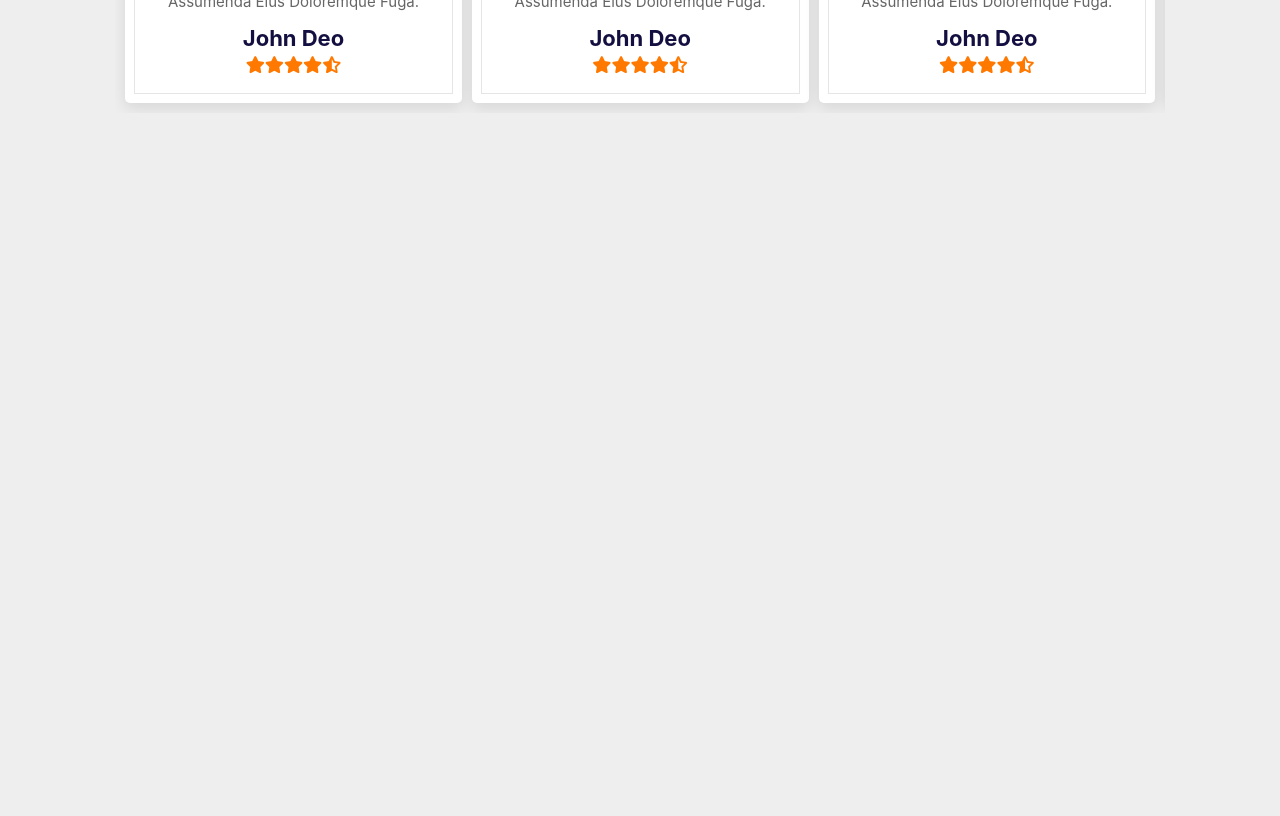
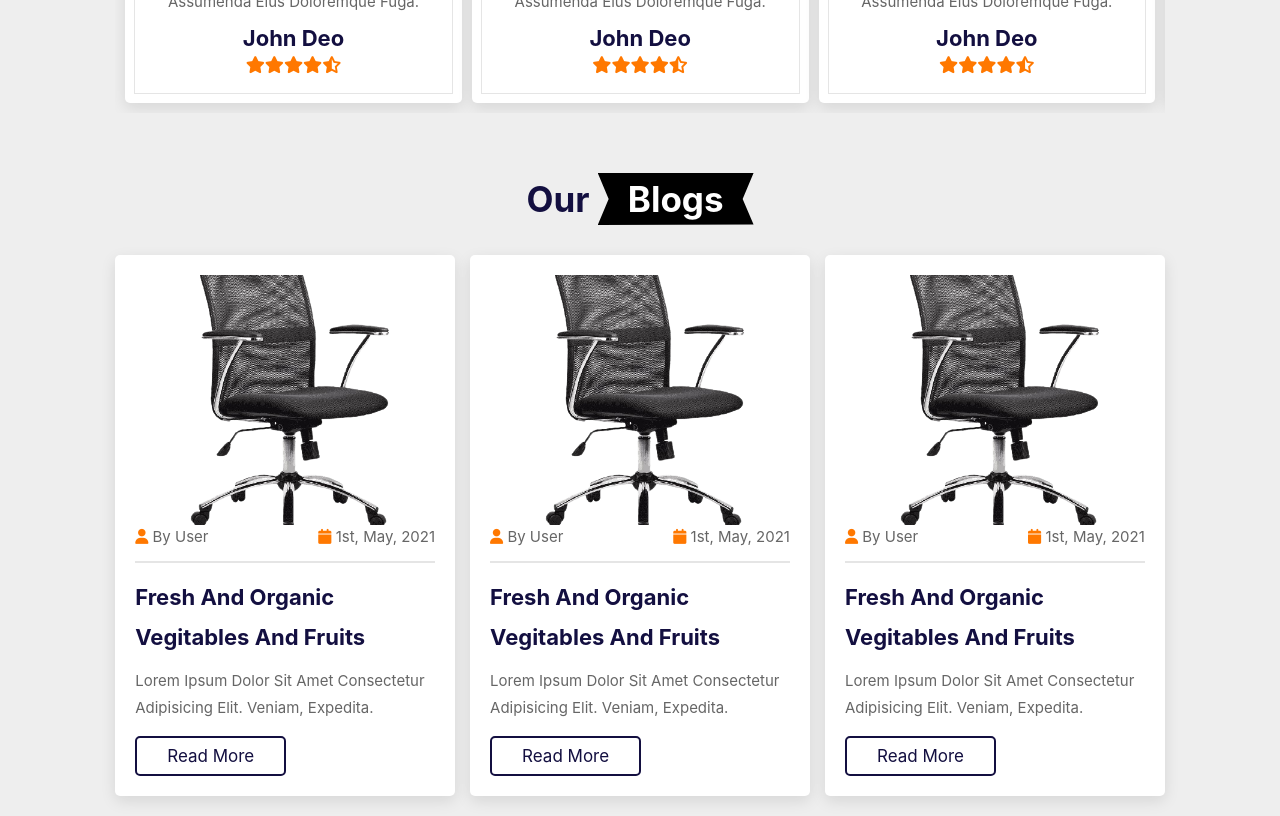
Before and after one commit to mateus040/app-mrferreira, a React (Create React App) app: page / in a window 1280 px wide. Shown: the part 2820-3636 px from the top of the page. Before the commit the page ends 2953 px from the top, so only its background shows below. Built offline with nearby package versions, Linux system fonts and the light colour scheme.

Commit message:
feat: construindo componente blogs

```diff
--- /dev/null
+++ b/src/components/Blogs.jsx
@@ -0,0 +1,54 @@
+import React from "react";
+import "../styles/blogs.css";
+import cadeira from "../assets/cadeira1.png";
+
+const Blogs = () => {
+    return (
+        <div className="blogs" id="blogs">
+            <h1 className="heading">our <span>blogs</span></h1>
+
+            <div className="box-container">
+                <div className="box">
+                    <div className="content">
+                        <img src={cadeira}></img>
+                        <div className="icons">
+                            <a href=""><i className="fas fa-user"></i> by user </a>
+                            <a href=""><i className="fas fa-calendar"></i> 1st, may, 2021 </a>
+                        </div>
+                        <h3>fresh and organic vegitables and fruits</h3>
+                        <p>Lorem ipsum dolor sit amet consectetur adipisicing elit. Veniam, expedita.</p>
+                        <a href="" className="btn">read more</a>
+                    </div>
+                </div>
+
+                <div className="box">
+                    <div className="content">
+                        <img src={cadeira}></img>
+                        <div className="icons">
+                            <a href=""><i className="fas fa-user"></i> by user </a>
+                            <a href=""><i className="fas fa-calendar"></i> 1st, may, 2021 </a>
+                        </div>
+                        <h3>fresh and organic vegitables and fruits</h3>
+                        <p>Lorem ipsum dolor sit amet consectetur adipisicing elit. Veniam, expedita.</p>
+                        <a href="" className="btn">read more</a>
+                    </div>
+                </div>
+
+                <div className="box">
+                    <div className="content">
+                        <img src={cadeira}></img>
+                        <div className="icons">
+                            <a href=""><i className="fas fa-user"></i> by user </a>
+                            <a href=""><i className="fas fa-calendar"></i> 1st, may, 2021 </a>
+                        </div>
+                        <h3>fresh and organic vegitables and fruits</h3>
+                        <p>Lorem ipsum dolor sit amet consectetur adipisicing elit. Veniam, expedita.</p>
+                        <a href="" className="btn">read more</a>
+                    </div>
+                </div>
+            </div>
+        </div>
+    )
+}
+
+export default Blogs;
--- a/src/pages/Main.jsx
+++ b/src/pages/Main.jsx
@@ -5,6 +5,7 @@ import Features from "../components/Features";
 import Products from "../components/Products";
 import Categories from "../components/Categories";
 import Review from "../components/Review";
+import Blogs from "../components/Blogs";
 
 const Main = () => {
     return (
@@ -33,6 +34,10 @@ const Main = () => {
             <section className="review">
                 <Review />
             </section>
+
+            <section className="blogs">
+                <Blogs />
+            </section>
         </div>
 
     )
--- /dev/null
+++ b/src/styles/blogs.css
@@ -0,0 +1,59 @@
+.blogs .box-container {
+    display: grid;
+    grid-template-columns: repeat(auto-fit, minmax(26rem, 1fr));
+    gap: 1.5rem;
+}
+
+.blogs .box-container .box {
+    overflow: hidden;
+    border-radius: .5rem;
+    box-shadow: var(--box-shadow);
+    background: #fff;
+}
+
+.blogs .box-container .box img {
+    height: 25rem;
+    width: 100%;
+    object-fit: cover;
+}
+
+.blogs .box-container .box .content {
+    padding: 2rem;
+}
+
+.blogs .box-container .box .content .icons {
+    display: flex;
+    align-items: center;
+    justify-content: space-between;
+    padding-bottom: 1.5rem;
+    margin-bottom: 1rem;
+    border-bottom: var(--border);
+}
+
+.blogs .box-container .box .content .icons a {
+    color: var(--light-color);
+    font-size: 1.5rem;
+}
+
+.blogs .box-container .box .content .icons a:hover {
+    color: var(--black);
+}
+
+.blogs .box-container .box .content .icons a i{
+    color: var(--orange);
+    padding-right: inherit;
+}
+
+.blogs .box-container .box .content h3 {
+    line-height: 1.8;
+    color: var(--black);
+    font-size: 2.2rem;
+    padding: .5rem 0;
+}
+
+.blogs .box-container .box .content p {
+    line-height: 1.8;
+    color: var(--light-color);
+    font-size: 1.5rem;
+    padding: .5rem 0;
+}
```
